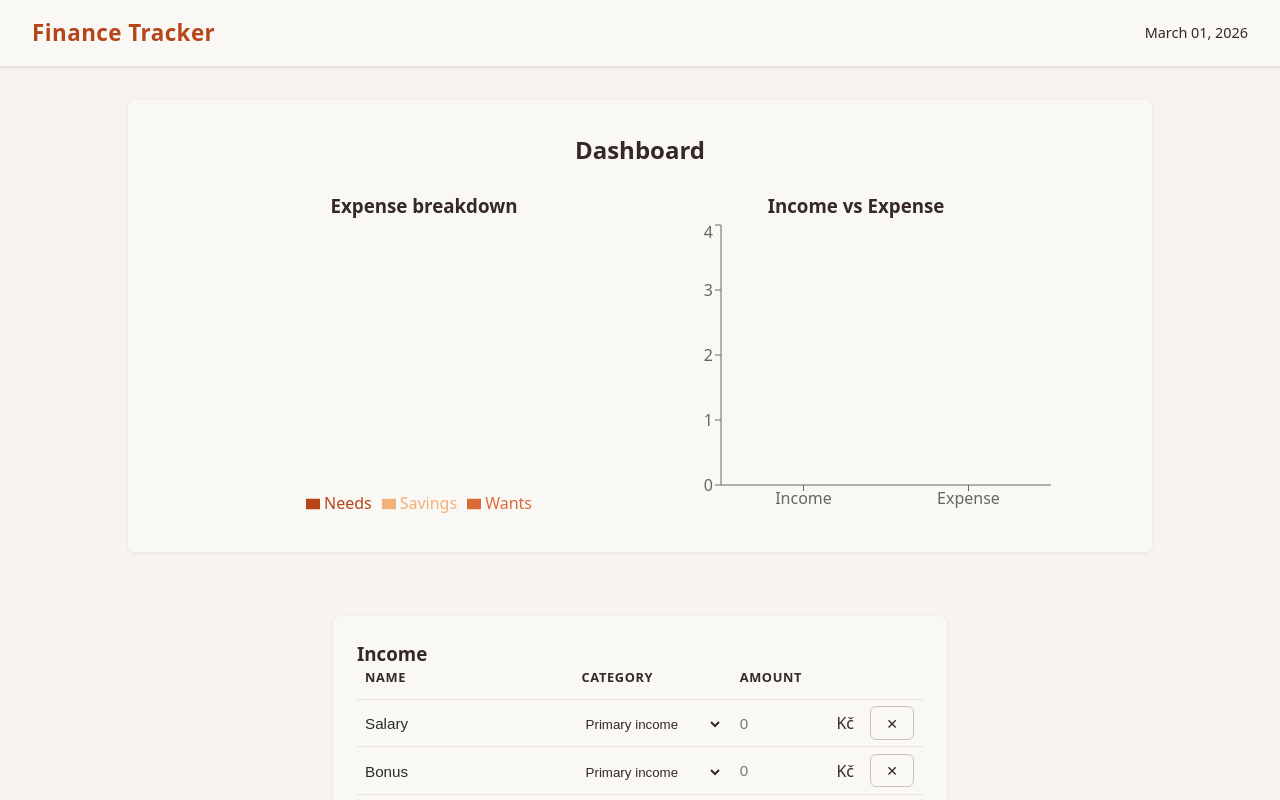
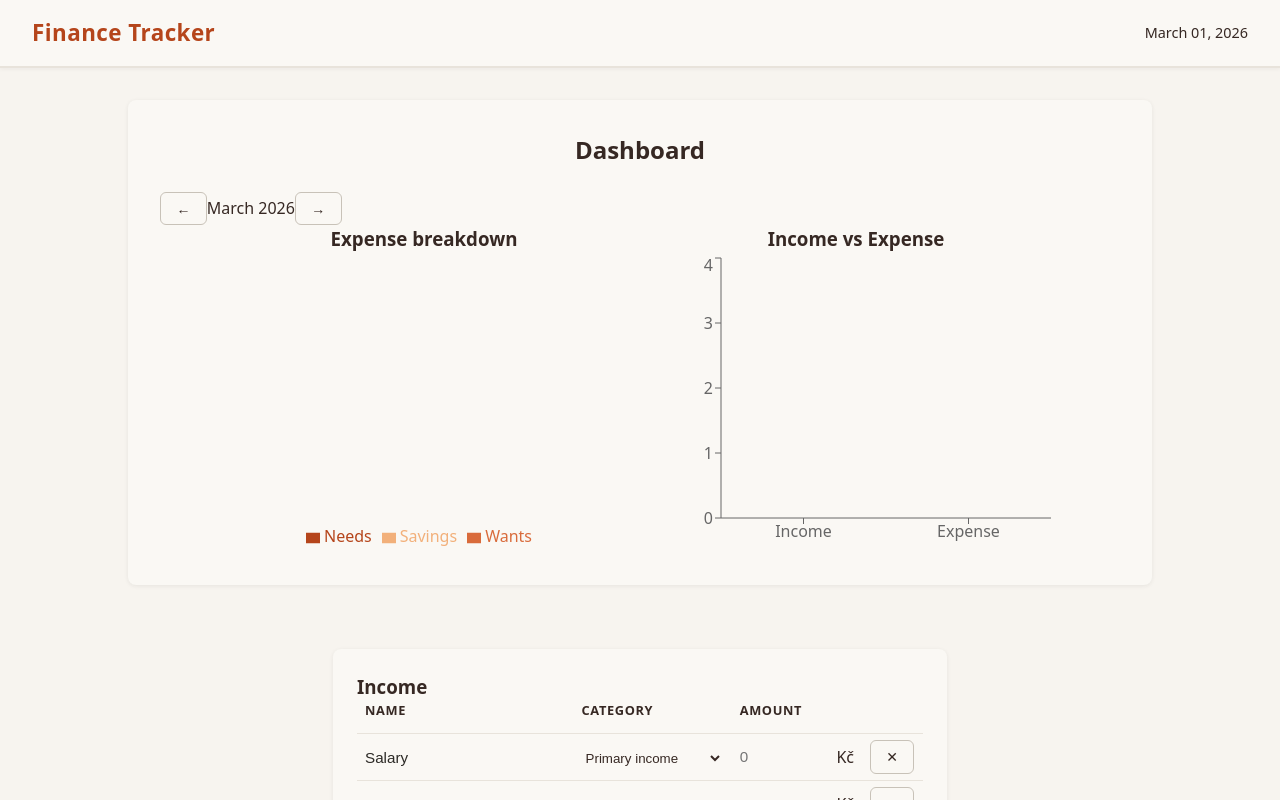
Before and after one commit to ondrej-diepolt/personal-budget-tracker, a React (Vite) app: page / in a window 1280 px wide. Shown: the top 800 px of the page. Built offline with nearby package versions, Linux system fonts and the light colour scheme.

Commit message:
add month navigation

```diff
--- a/src/components/Dashboard.jsx
+++ b/src/components/Dashboard.jsx
@@ -30,7 +30,7 @@ const COLORS = [
 // ]
 
 function Dashboard() {
-    const { transactions } = useBudget()
+    const { transactions, currentMonth, prevMonth, nextMonth, formatLabel  } = useBudget()
     const stats = useBudgetStats(transactions)
 
     const barData = [
@@ -47,6 +47,12 @@ function Dashboard() {
         <p>Expense: {stats.totalExpenses} Kč</p>
         <p>Balance: {stats.balance} Kč</p>
       </div> */}
+
+        <div className='month-navigator'>
+            <button onClick={prevMonth}>←</button>
+            <span>{formatLabel(currentMonth)}</span>
+            <button onClick={nextMonth}>→</button>
+         </div>
 
         <div className="dashboard-charts">
             <div>
--- a/src/components/Header.jsx
+++ b/src/components/Header.jsx
@@ -4,6 +4,7 @@ function Header() {
 
     return (
         <header>
+
             <h1>Finance Tracker</h1>
             <span>{month}</span>
 
--- a/src/context/BudgetContext.jsx
+++ b/src/context/BudgetContext.jsx
@@ -1,14 +1,18 @@
 // BudgetContext.jsx
 import { createContext, useContext } from 'react'
 import { useTransactions } from '../hooks/useTransactions'
+import { useMonth } from '../hooks/useMonth'
 
 const BudgetContext = createContext(null)
 
 export function BudgetProvider({ children }) {
+  const { currentMonth, prevMonth, nextMonth, formatLabel } = useMonth()
   const { transactions, resetToPreset, updateTransaction, addExpense, addIncome, removeTransaction, exportFile } = useTransactions()
 
   return (
-    <BudgetContext.Provider value={{ transactions, resetToPreset, updateTransaction, addExpense, addIncome, removeTransaction, exportFile }}>
+    <BudgetContext.Provider value={{
+      currentMonth, prevMonth, nextMonth, formatLabel,
+      transactions, resetToPreset, updateTransaction, addExpense, addIncome, removeTransaction, exportFile }}>
       {children}
     </BudgetContext.Provider>
   )
--- /dev/null
+++ b/src/hooks/useMonth.js
@@ -0,0 +1,34 @@
+import { useState } from "react";
+
+export function useMonth() {
+  const now = new Date();
+  const [currentMonth, setCurrentMonth] = useState(
+    `${now.getFullYear()}-${String(now.getMonth() + 1).padStart(2, "0")}`,
+  );
+
+  function prevMonth() {
+    setCurrentMonth((prev) => {
+      const [year, month] = prev.split("-").map(Number);
+      const date = new Date(year, month - 2);
+      return `${date.getFullYear()}-${String(date.getMonth() + 1).padStart(2, "0")}`;
+    });
+  }
+
+  function nextMonth() {
+    setCurrentMonth((prev) => {
+      const [year, month] = prev.split("-").map(Number);
+      const date = new Date(year, month);
+      return `${date.getFullYear()}-${String(date.getMonth() + 1).padStart(2, "0")}`;
+    });
+  }
+
+  function formatLabel(ym) {
+    const [year, month] = ym.split("-").map(Number);
+    return new Date(year, month - 1).toLocaleString("en-US", {
+      month: "long",
+      year: "numeric",
+    });
+  }
+
+  return { currentMonth, prevMonth, nextMonth, formatLabel };
+}
```
